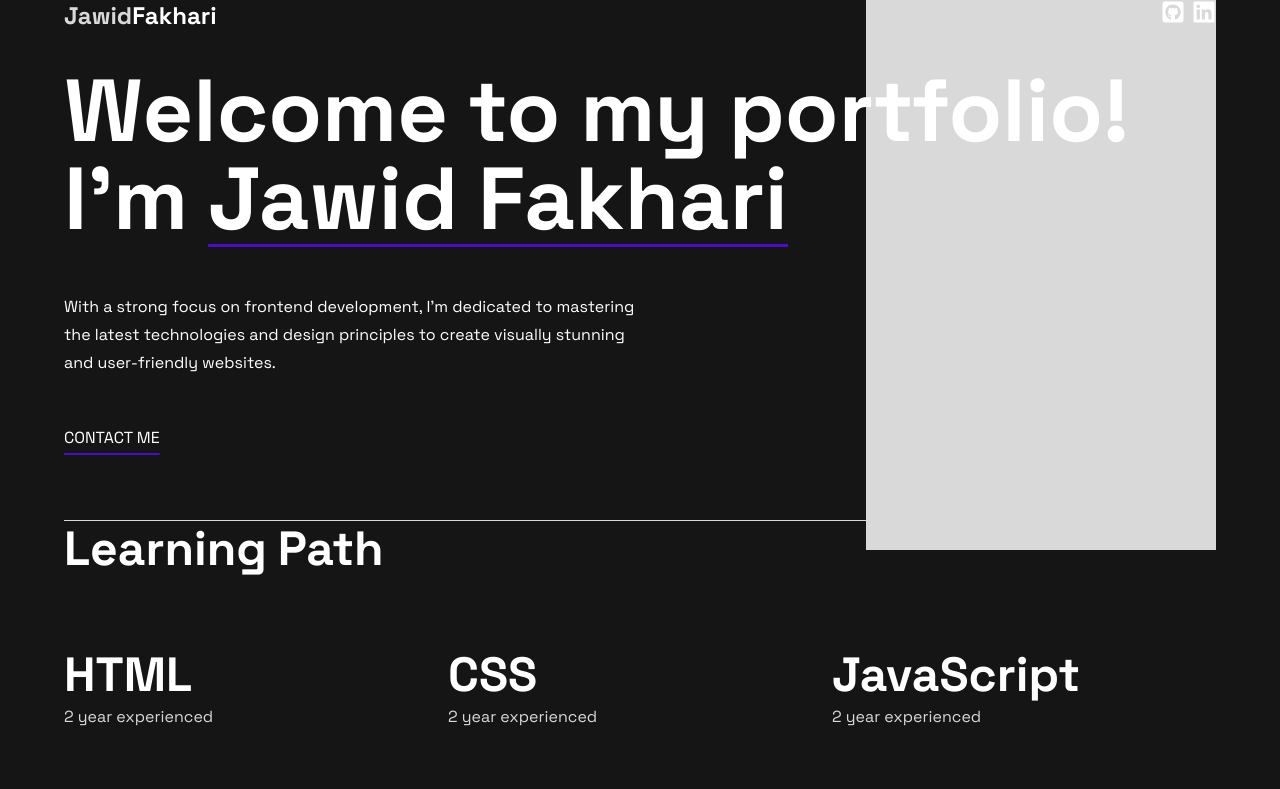
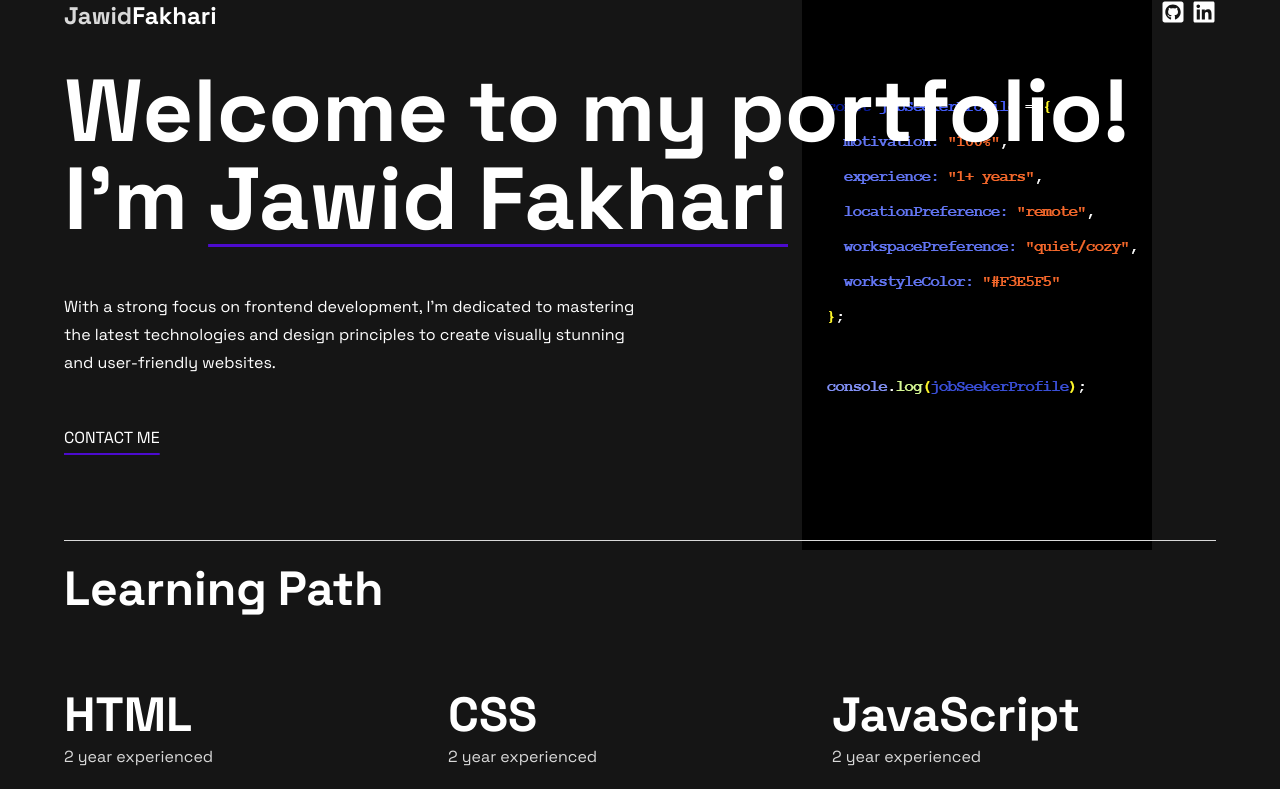
Before and after one commit to jawid-fakhari/jawid-fakhari-portfolio, a React (Create React App) app: page / in a window 1280 px wide. Shown: the top 789 px of the page. Built offline with nearby package versions, Linux system fonts and the light colour scheme.

Commit message:
image added

```diff
--- a/src/components/contact/contact.module.css
+++ b/src/components/contact/contact.module.css
@@ -7,7 +7,6 @@
   display: grid;
   grid-template-columns: 1fr 1fr;
   gap: 10px;
-  margin-bottom: 20px;
 }
 .left,
 .right {
@@ -17,3 +16,6 @@
 .left p {
   margin: 10px 0;
 }
+hr {
+  margin: 20px 0;
+}
--- a/src/components/header/About.jsx
+++ b/src/components/header/About.jsx
@@ -2,6 +2,7 @@ import React from 'react'
 import '../../pages/home.css';
 import Styled from './about.module.css'
 import SocialIcons from '../socialIcons/SocialIcons';
+import data from '../projects/db'
 
 
 
@@ -17,7 +18,9 @@ function About() {
         <>
             <div className={Styled.headBox}>
                 <div className={Styled.imageBox}>
-                    <div className={Styled.image}></div>
+                    <div className={Styled.image}>
+                        <img src={data.about.image} alt="" />
+                    </div>
                 </div>
                 <SocialIcons />
 
--- a/src/components/header/about.module.css
+++ b/src/components/header/about.module.css
@@ -8,12 +8,7 @@
   z-index: -1;
   width: 350px;
   height: 550px;
-  right: 5%;
-}
-.image {
-  background-color: #d9d9d9;
-  width: 100%;
-  height: 100%;
+  right: 10%;
 }
 
 /**/
--- a/src/components/presentationBox/PresentationBox.jsx
+++ b/src/components/presentationBox/PresentationBox.jsx
@@ -14,14 +14,14 @@ function PresentationBox(props) {
                         <div className={`${Styled.projectLink} ${"contactLink"}`}>
                             {props.link.includes("https://") ?
                                 <a href={props.link} target='_blank' rel="noreferrer">VIEW PROJECT</a> :
-                                // eslint-disable-next-line jsx-a11y/anchor-is-valid
+
                                 <a onClick={() => alert("not linked yet")}>VIEW PROJECT</a>
                             }
                         </div>
                         <div className={`${Styled.gitLink} ${"contactLink"}`}>
                             {props.link.includes("https://") ?
                                 <a href={props.gitLink} target='_blank' rel="noreferrer">VIEW CODE</a> :
-                                // eslint-disable-next-line jsx-a11y/anchor-is-valid
+
                                 <a onClick={() => alert("not linked yet")}>VIEW CODE</a>
                             }
                         </div>
--- a/src/components/presentationBox/presentationBox.module.css
+++ b/src/components/presentationBox/presentationBox.module.css
@@ -6,7 +6,7 @@
   position: relative;
   margin-bottom: 25px;
 }
-img {
+.imageWrapper img {
   border-radius: 15px;
 }
 
--- a/src/components/projects/db.jsx
+++ b/src/components/projects/db.jsx
@@ -122,8 +122,7 @@ const data = {
         },
     ],
     about: {
-        image: "/images/my-img.png",
-        text: ""
+        image: "/images/jobSeeker.png"
     },
     logo: {
         positive: "/images/my-logo-positive.png",
```
Also changed, not shown: public/images/jobSeeker.png (added).
